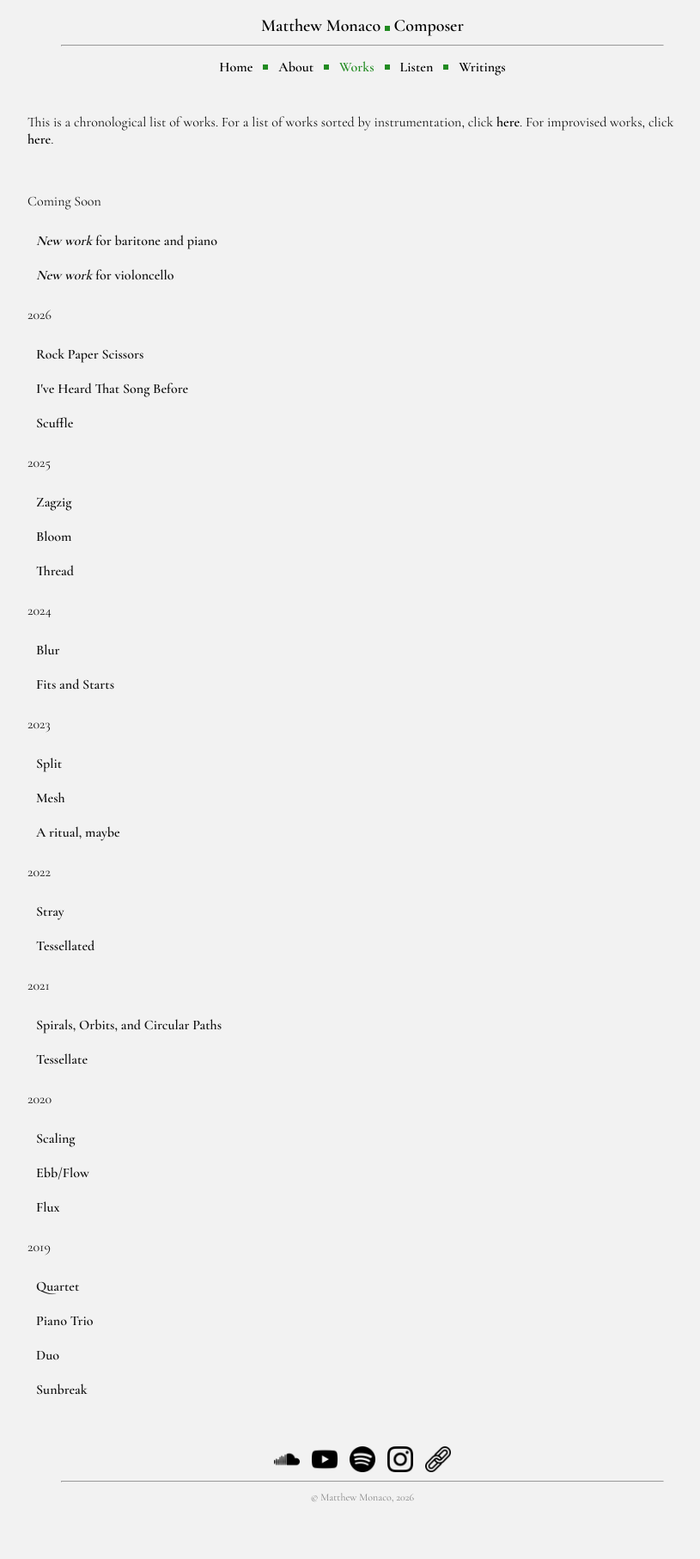
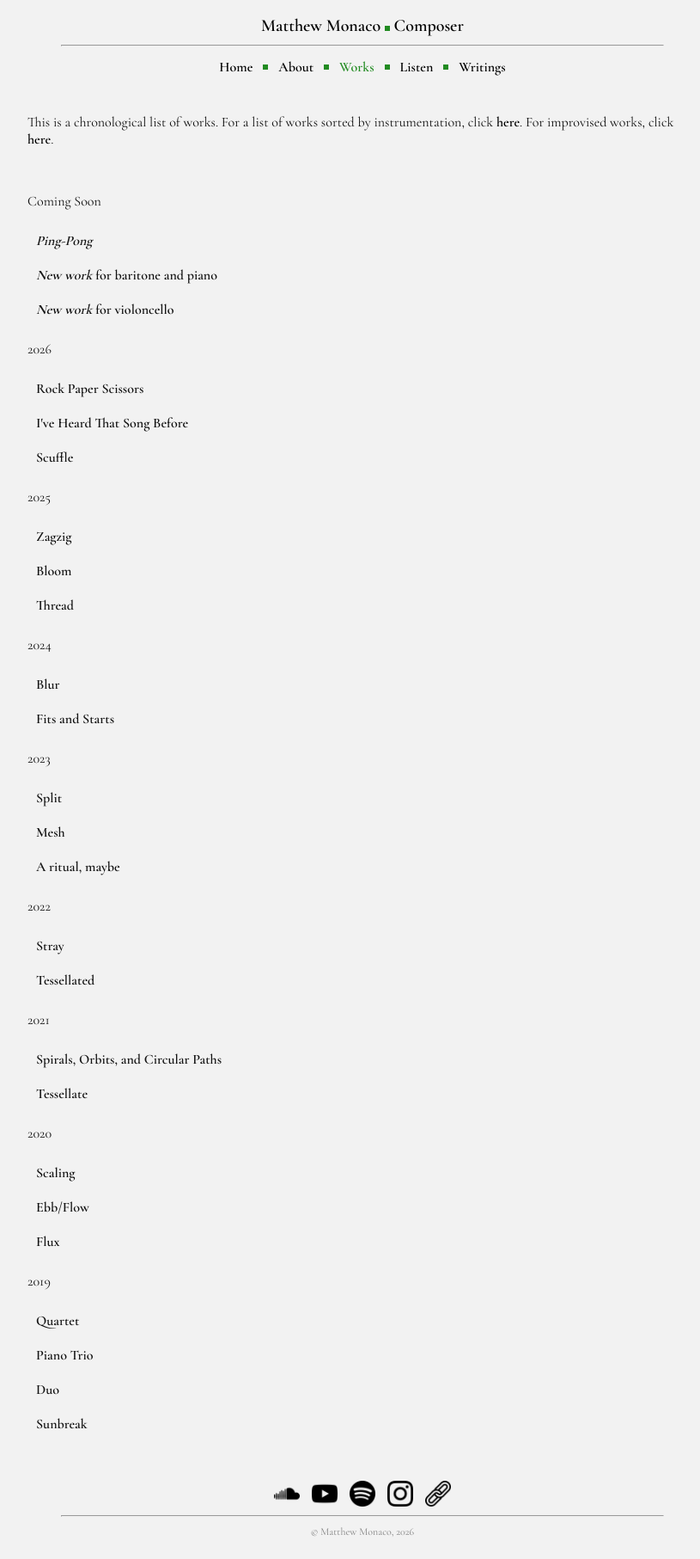
Before and after one commit to matthew-monaco/matthew-monaco.github.io, a Jekyll site: the page built from works.md, in a window 1280 px wide. Shown: the whole page at 86% size, without its empty margins (218-1033 px from the left). Built offline with Jekyll 4.4.1, drawn with Linux system fonts in a browser that asks for light colours; before the commit the page ends 1773 px from its top, so only the background shows below that.

Commit message:
Update works.md

```diff
--- a/works.md
+++ b/works.md
@@ -9,6 +9,13 @@ This is a chronological list of works. For a list of works sorted by instrumenta
 <br>
 
 Coming Soon
+
+<details>
+  <summary><strong><em>Ping-Pong</em></strong></summary>
+  <p>12' <a style="color: green"> <span class="nav-dot"></span> </a> Flute, oboe, clarinet, bassoon, French horn, trumpet, trombone, 2 percussionists, harp, 2 violins, viola, violoncello, double bass</p>
+  <p>More details coming soon.</p>
+  <p>Commissioned by <a style="color: green">ArtZenter</a> for the <a style="color: green">San Francisco Contemporary Music Players</a>.</p>
+</details>
 
 <details>
   <summary><strong><em>New work</em> for baritone and piano</strong></summary>
```
